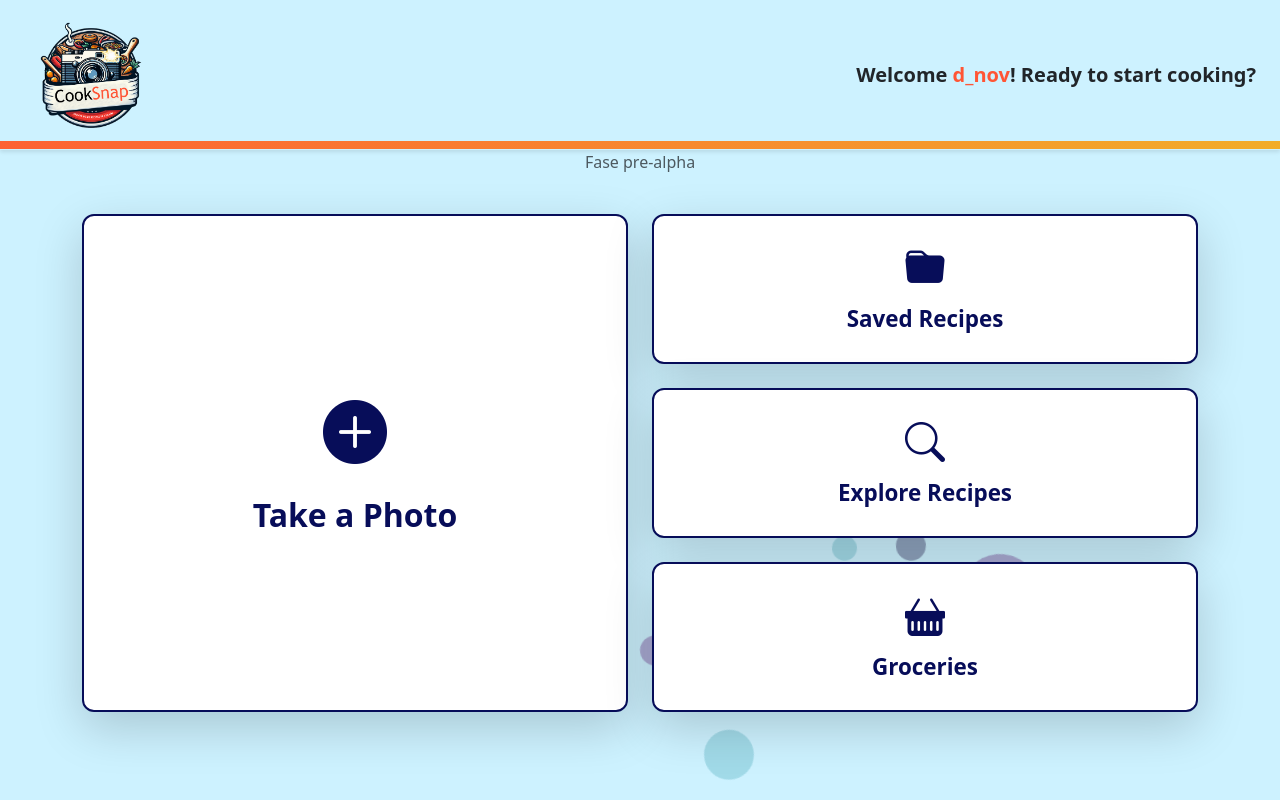
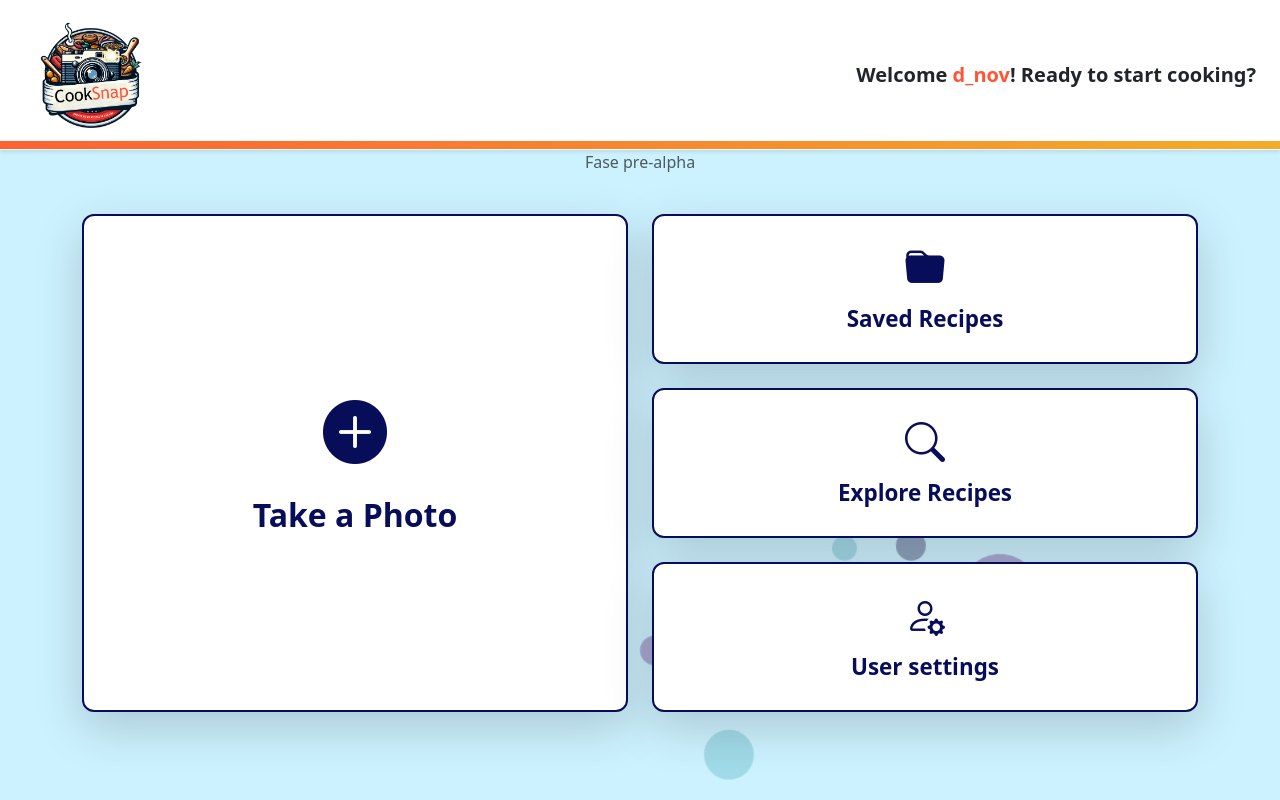
Before and after one commit to DNovaO/CookSnapp, a Django app: template templates/mainTemplate/mainTemplate.html in a window 1280 px wide. Run offline with Django 5.2, Linux system fonts and the light colour scheme; the template is opened without the code that fills it, so the values that code supplies are empty; a user stored in the database is signed in.

Commit message:
[Version  1.0.2, correcciones de templates y funcionalidades.]

```diff
--- a/static/styles/styleGroceries.css
+++ b/static/styles/styleGroceries.css
@@ -10,6 +10,7 @@ body {
   position: relative;
   box-shadow: 0 2px 4px rgba(0, 0, 0, 0.1);
   z-index: 1;
+  background-color: #ffffff;
   border-bottom: 1px solid transparent;
 }
 
--- a/static/styles/styleMain.css
+++ b/static/styles/styleMain.css
@@ -14,6 +14,7 @@ body {
     position: relative;
     box-shadow: 0 2px 4px rgba(0, 0, 0, 0.1);
     z-index: 1;
+    background-color: #ffffff;
     border-bottom: 1px solid transparent;
 }
 
--- a/static/styles/styleSaveRecipes.css
+++ b/static/styles/styleSaveRecipes.css
@@ -14,6 +14,7 @@ body {
     position: relative;
     box-shadow: 0 2px 4px rgba(0, 0, 0, 0.1);
     z-index: 1;
+    background-color: #ffffff;
     border-bottom: 1px solid transparent;
 }
 
--- a/static/styles/style_explore_recipes.css
+++ b/static/styles/style_explore_recipes.css
@@ -14,6 +14,7 @@ body {
     position: relative;
     box-shadow: 0 2px 4px rgba(0, 0, 0, 0.1);
     z-index: 1;
+    background-color: #ffffff;
     border-bottom: 1px solid transparent;
 }
 
--- a/templates/mainTemplate/mainTemplate.html
+++ b/templates/mainTemplate/mainTemplate.html
@@ -65,6 +65,8 @@
                 </a>
             </div>
 
+            <!-- Modal for User Preferences -->
+            {% include "mainTemplate\modalUserPref.html" %}
 
             <!-- Column with 3 larger, centered cards -->
             <div class="col-12 col-md-6 d-flex flex-column justify-content-between">
@@ -80,10 +82,10 @@
                         <h5 class="card-title fw-bold">Explore Recipes</h5>
                     </div>
                 </a>
-                <a href="{% url 'groceries' %}" class="card text-decoration-none custom-card shadow-lg">
+                <a href="#" id="openUserSettings" class="card text-decoration-none custom-card shadow-lg">
                     <div class="card-body d-flex flex-column justify-content-center align-items-center text-center">
-                        <i class="bi bi-basket-fill custom-icon mb-2"></i>
-                        <h5 class="card-title fw-bold">Groceries</h5>
+                        <i class="bi bi-person-gear custom-icon mb-2"></i>
+                        <h5 class="card-title fw-bold">User settings</h5>
                     </div>
                 </a>
             </div>
@@ -106,6 +108,16 @@
                 "<ul class='circles'><li></li><li></li><li></li><li></li><li></li><li></li><li></li><li></li><li></li><li></li><li></li><li></li><li></li><li></li><li></li><li></li><li></li><li></li><li></li><li></li></ul>"
             );
         });
+
+        document.addEventListener("DOMContentLoaded", function () {
+            const settingsBtn = document.getElementById("openUserSettings");
+            const modal = new bootstrap.Modal(document.getElementById("userSettingsModal"));
+
+            settingsBtn.addEventListener("click", function (e) {
+                e.preventDefault(); // Previene el salto de página
+                modal.show();
+            });
+        });
     </script>
 </body>
 </html>
--- /dev/null
+++ b/templates/mainTemplate/modalUserPref.html
@@ -0,0 +1,66 @@
+<!-- Modal -->
+<div class="modal fade" id="userSettingsModal" tabindex="-1" aria-labelledby="userSettingsModalLabel" aria-hidden="true">
+    <div class="modal-dialog modal-lg modal-dialog-centered">
+      <div class="modal-content">
+
+        <div class="modal-header">
+          <h5 class="modal-title" id="userSettingsModalLabel">User Settings</h5>
+          <button type="button" class="btn-close" data-bs-dismiss="modal" aria-label="Close"></button>
+        </div>
+
+        <div class="modal-body d-flex p-0">
+          <!-- Left submenu -->
+          <div class="list-group list-group-flush border-end col-4" id="settings-menu" role="tablist">
+            <a class="list-group-item list-group-item-action active" data-bs-toggle="list" href="#cooking-level" role="tab">Cooking Level</a>
+            <a class="list-group-item list-group-item-action" data-bs-toggle="list" href="#nutritional-info" role="tab">Nutritional Info</a>
+            <a class="list-group-item list-group-item-action" data-bs-toggle="list" href="#allergies" role="tab">Allergies</a>
+          </div>
+
+          <!-- Right content area -->
+          <div class="tab-content p-4 col-8">
+
+            <!-- Cooking Level -->
+            <div class="tab-pane fade show active" id="cooking-level" role="tabpanel">
+              <h6>Cooking Level</h6>
+              <select class="form-select mt-2" name="cooking_level">
+                <option value="beginner" {% if user_preferences.cooking_level == 'beginner' %}selected{% endif %}>Beginner</option>
+                <option value="intermediate" {% if user_preferences.cooking_level == 'intermediate' %}selected{% endif %}>Intermediate</option>
+                <option value="advanced" {% if user_preferences.cooking_level == 'advanced' %}selected{% endif %}>Advanced</option>
+              </select>
+            </div>
+
+            <!-- Nutritional Goals -->
+            <div class="tab-pane fade" id="nutritional-info" role="tabpanel">
+              <h6>Nutritional Goals</h6>
+              <select class="form-select mt-2" name="nutritional_goal">
+                <option value="weight_loss" {% if user_preferences.nutritional_goal == 'weight_loss' %}selected{% endif %}>Weight Loss</option>
+                <option value="maintenance" {% if user_preferences.nutritional_goal == 'maintenance' %}selected{% endif %}>Maintenance</option>
+                <option value="muscle_gain" {% if user_preferences.nutritional_goal == 'muscle_gain' %}selected{% endif %}>Muscle Gain</option>
+              </select>
+            </div>
+
+            <!-- Allergies -->
+            <div class="tab-pane fade" id="allergies" role="tabpanel">
+              <h6>Allergies</h6>
+
+                <div class="form-check mt-2">
+                  <input class="form-check-input" type="checkbox" name="allergies" value="{{ allergy }}" id="allergy-{{ allergy }}"
+                         {% if allergy in user_preferences.allergies %}checked{% endif %}>
+                  <label class="form-check-label" for="allergy-{{ allergy }}">
+                    {{ allergy|title }}
+                  </label>
+                </div>
+
+            </div>
+
+          </div>
+        </div>
+
+        <div class="modal-footer">
+          <button type="button" class="btn btn-secondary" data-bs-dismiss="modal">Close</button>
+          <button type="submit" class="btn btn-primary">Save Changes</button>
+        </div>
+
+      </div>
+    </div>
+  </div>
```
Also changed, not shown: main/views.py (+7 -11 lines), static/scripts/customPreferences.js (+8 -2 lines), templates/user_pref_template/user_pref_template.html (+3 -14 lines), db.sqlite3.
